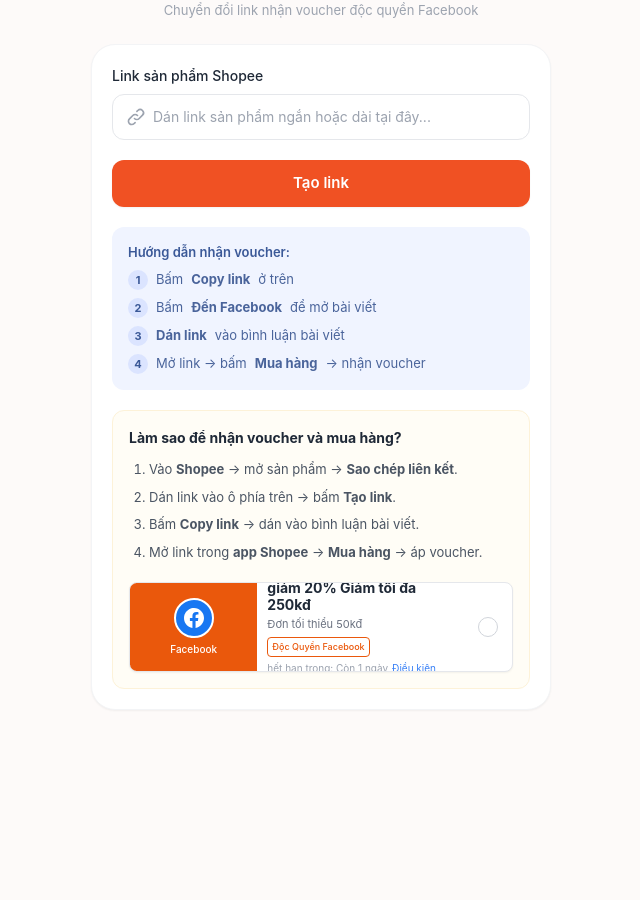
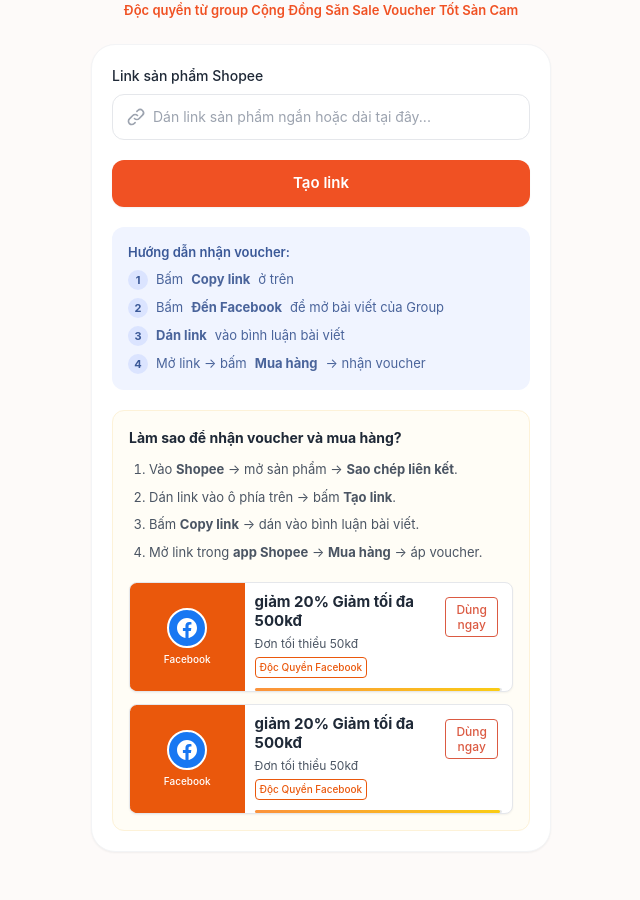
Before and after one commit to hungle0069/shopee, a plain HTML site: page index.html in a window 1280 px wide. Shown: the part 175-1075 px from the top of the page, without its empty margins (319-959 px from the left). Before the commit the page ends 933 px from the top, so only its background shows below. Drawn offline with nearby package versions, Linux system fonts and the light colour scheme.

Commit message:
Update index.html

```diff
--- a/index.html
+++ b/index.html
@@ -3,11 +3,11 @@
 <head>
     <meta charset="UTF-8">
     <meta name="viewport" content="width=device-width, initial-scale=1.0">
-    <title>Đồ sọp pii - Tạo link nhận voucher</title>
+    <title>Tool Lấy Link Voucher Sàn Cam</title>
     <script src="https://cdn.tailwindcss.com"></script>
     <style>
         body { font-family: -apple-system, BlinkMacSystemFont, "Segoe UI", Roboto, Helvetica, Arial, sans-serif; background-color: #fdfaf9; }
-        /* Hiệu ứng viền răng cưu cho voucher giống ảnh mẫu */
+        /* Hiệu ứng viền răng cưa cho voucher giống ảnh mẫu */
         .voucher-edge { background: radial-gradient(circle, transparent 4px, #ea580c 4px) -4px -4px / 12px 12px; }
     </style>
 </head>
@@ -19,8 +19,8 @@
                 <path stroke-linecap="round" stroke-linejoin="round" stroke-width="2" d="M12 8v13m0-13V6a2 2 0 112 2h-2zm0 0V5.5A2.5 2.5 0 109.5 8H12zm-7 4h14M5 12a2 2 0 110-4h14a2 2 0 110 4M5 12v7a2 2 0 002 2h10a2 2 0 002-2v-7"></path>
             </svg>
         </div>
-        <h1 class="text-2xl font-bold text-gray-800 mb-1">đồ sọp pii</h1>
-        <p class="text-[13px] text-gray-500 font-medium">áp mã giảm giá độc quyền<br><span class="text-gray-400 font-normal">Chuyển đổi link nhận voucher độc quyền Facebook</span></p>
+        <h1 class="text-2xl font-bold text-gray-800 mb-1">Cộng Đồng Săn Sale Sàn Cam</h1>
+        <p class="text-[13px] text-gray-500 font-medium">Tool chuyển đổi link nhận voucher giảm 20% (Tối đa 500K)<br><span class="text-[#f05123] font-semibold">Độc quyền từ group Cộng Đồng Săn Sale Voucher Tốt Sàn Cam</span></p>
     </div>
 
     <div class="max-w-[460px] mx-auto bg-white rounded-[24px] shadow-sm border border-gray-100 p-5 space-y-5">
@@ -56,7 +56,7 @@
                 <button onclick="copyToClipboard()" class="flex-1 bg-white border border-gray-200 text-gray-700 font-semibold py-2.5 rounded-xl text-[14px] flex items-center justify-center gap-2 hover:bg-gray-50 transition">
                     Copy link
                 </button>
-                <a href="https://www.facebook.com" target="_blank" class="flex-1 bg-[#1877f2] text-white font-semibold py-2.5 rounded-xl text-[14px] flex items-center justify-center gap-2 hover:bg-[#166fe5] transition shadow-sm">
+                <a href="https://www.facebook.com/photo/?fbid=122175287486899307&set=gm.1301215652157792&idorvanity=1297067125905978" target="_blank" class="flex-1 bg-[#1877f2] text-white font-semibold py-2.5 rounded-xl text-[14px] flex items-center justify-center gap-2 hover:bg-[#166fe5] transition shadow-sm">
                     Đến Facebook
                 </a>
             </div>
@@ -66,7 +66,7 @@
             <p class="font-semibold text-[#3b5998] mb-2">Hướng dẫn nhận voucher:</p>
             <ul class="space-y-2 text-[#4a649b]">
                 <li class="flex items-center gap-2"><span class="w-5 h-5 rounded-full bg-[#dbe4ff] text-[#3b5998] flex justify-center items-center font-bold text-[11px]">1</span> Bấm <b>Copy link</b> ở trên</li>
-                <li class="flex items-center gap-2"><span class="w-5 h-5 rounded-full bg-[#dbe4ff] text-[#3b5998] flex justify-center items-center font-bold text-[11px]">2</span> Bấm <b>Đến Facebook</b> để mở bài viết</li>
+                <li class="flex items-center gap-2"><span class="w-5 h-5 rounded-full bg-[#dbe4ff] text-[#3b5998] flex justify-center items-center font-bold text-[11px]">2</span> Bấm <b>Đến Facebook</b> để mở bài viết của Group</li>
                 <li class="flex items-center gap-2"><span class="w-5 h-5 rounded-full bg-[#dbe4ff] text-[#3b5998] flex justify-center items-center font-bold text-[11px]">3</span> <b>Dán link</b> vào bình luận bài viết</li>
                 <li class="flex items-center gap-2"><span class="w-5 h-5 rounded-full bg-[#dbe4ff] text-[#3b5998] flex justify-center items-center font-bold text-[11px]">4</span> Mở link &rarr; bấm <b>Mua hàng</b> &rarr; nhận voucher</li>
             </ul>
@@ -82,21 +82,61 @@
             </ol>
 
             <div class="space-y-3">
-                <div class="flex bg-white rounded-lg border border-gray-200 overflow-hidden shadow-sm h-[90px]">
-                    <div class="w-1/3 bg-[#ea580c] relative flex flex-col items-center justify-center text-white voucher-edge">
+                <div class="flex bg-white rounded-lg border border-gray-200 overflow-hidden shadow-sm h-[110px]">
+                    <div class="w-[30%] bg-[#ea580c] relative flex flex-col items-center justify-center text-white voucher-edge shrink-0">
                         <div class="w-10 h-10 bg-[#1877f2] rounded-full flex items-center justify-center mb-1 border-2 border-white">
                             <svg class="w-5 h-5 fill-current" viewBox="0 0 24 24"><path d="M24 12.073c0-6.627-5.373-12-12-12s-12 5.373-12 12c0 5.99 4.388 10.954 10.125 11.854v-8.385H7.078v-3.469h3.047V9.43c0-3.007 1.792-4.669 4.533-4.669 1.312 0 2.686.235 2.686.235v2.953H15.83c-1.491 0-1.956.925-1.956 1.874v2.25h3.328l-.532 3.469h-2.796v8.385C19.612 23.027 24 18.062 24 12.073z"/></svg>
                         </div>
                         <span class="text-[10px] font-medium">Facebook</span>
                     </div>
-                    <div class="w-2/3 p-2.5 flex items-center justify-between">
-                        <div>
-                            <h4 class="font-bold text-gray-800 text-[14px] leading-tight">giảm 20% Giảm tối đa<br>250kđ</h4>
-                            <p class="text-gray-500 text-[11px] mt-0.5">Đơn tối thiểu 50kđ</p>
-                            <span class="inline-block mt-1 text-[#ea580c] border border-[#ea580c] rounded px-1 py-0.5 text-[9px] font-medium">Độc Quyền Facebook</span>
-                            <div class="flex items-center text-[10px] text-gray-400 mt-1">hết hạn trong: Còn 1 ngày <span class="text-[#3b82f6] ml-1">Điều kiện</span></div>
+                    <div class="w-[70%] p-2.5 flex flex-col justify-between relative">
+                        <div class="flex justify-between items-start">
+                            <div>
+                                <h4 class="font-bold text-gray-800 text-[15px] leading-tight">giảm 20% Giảm tối đa<br>500kđ</h4>
+                                <p class="text-gray-600 text-[12px] mt-1">Đơn tối thiểu 50kđ</p>
+                                <span class="inline-block mt-1 text-[#ea580c] border border-[#ea580c] rounded px-1 py-0.5 text-[10px] font-medium">Độc Quyền Facebook</span>
+                            </div>
+                            <div class="flex-shrink-0 text-[#db5a42] border border-[#db5a42] rounded text-[12px] font-medium px-2.5 py-1 text-center leading-tight mt-1 mr-1">
+                                Dùng<br>ngay
+                            </div>
                         </div>
-                        <div class="w-5 h-5 rounded-full border border-gray-300 mr-1 flex-shrink-0"></div>
+                        <div class="mt-2.5">
+                            <div class="w-full bg-gray-200 rounded-full h-[3px] mb-1.5">
+                                <div class="bg-gradient-to-r from-orange-400 to-yellow-400 h-[3px] rounded-full" style="width: 99%"></div>
+                            </div>
+                            <div class="flex items-center text-[10px] text-gray-500">
+                                Đã dùng 99% • hết hạn tr... <span class="text-[#3b82f6] ml-1 cursor-pointer">Điều kiện</span>
+                            </div>
+                        </div>
+                    </div>
+                </div>
+
+                <div class="flex bg-white rounded-lg border border-gray-200 overflow-hidden shadow-sm h-[110px]">
+                    <div class="w-[30%] bg-[#ea580c] relative flex flex-col items-center justify-center text-white voucher-edge shrink-0">
+                        <div class="w-10 h-10 bg-[#1877f2] rounded-full flex items-center justify-center mb-1 border-2 border-white">
+                            <svg class="w-5 h-5 fill-current" viewBox="0 0 24 24"><path d="M24 12.073c0-6.627-5.373-12-12-12s-12 5.373-12 12c0 5.99 4.388 10.954 10.125 11.854v-8.385H7.078v-3.469h3.047V9.43c0-3.007 1.792-4.669 4.533-4.669 1.312 0 2.686.235 2.686.235v2.953H15.83c-1.491 0-1.956.925-1.956 1.874v2.25h3.328l-.532 3.469h-2.796v8.385C19.612 23.027 24 18.062 24 12.073z"/></svg>
+                        </div>
+                        <span class="text-[10px] font-medium">Facebook</span>
+                    </div>
+                    <div class="w-[70%] p-2.5 flex flex-col justify-between relative">
+                        <div class="flex justify-between items-start">
+                            <div>
+                                <h4 class="font-bold text-gray-800 text-[15px] leading-tight">giảm 20% Giảm tối đa<br>500kđ</h4>
+                                <p class="text-gray-600 text-[12px] mt-1">Đơn tối thiểu 50kđ</p>
+                                <span class="inline-block mt-1 text-[#ea580c] border border-[#ea580c] rounded px-1 py-0.5 text-[10px] font-medium">Độc Quyền Facebook</span>
+                            </div>
+                            <div class="flex-shrink-0 text-[#db5a42] border border-[#db5a42] rounded text-[12px] font-medium px-2.5 py-1 text-center leading-tight mt-1 mr-1">
+                                Dùng<br>ngay
+                            </div>
+                        </div>
+                        <div class="mt-2.5">
+                            <div class="w-full bg-gray-200 rounded-full h-[3px] mb-1.5">
+                                <div class="bg-gradient-to-r from-orange-400 to-yellow-400 h-[3px] rounded-full" style="width: 99%"></div>
+                            </div>
+                            <div class="flex items-center text-[10px] text-gray-500">
+                                Đã dùng 99% • hết hạn tr... <span class="text-[#3b82f6] ml-1 cursor-pointer">Điều kiện</span>
+                            </div>
+                        </div>
                     </div>
                 </div>
             </div>
```
